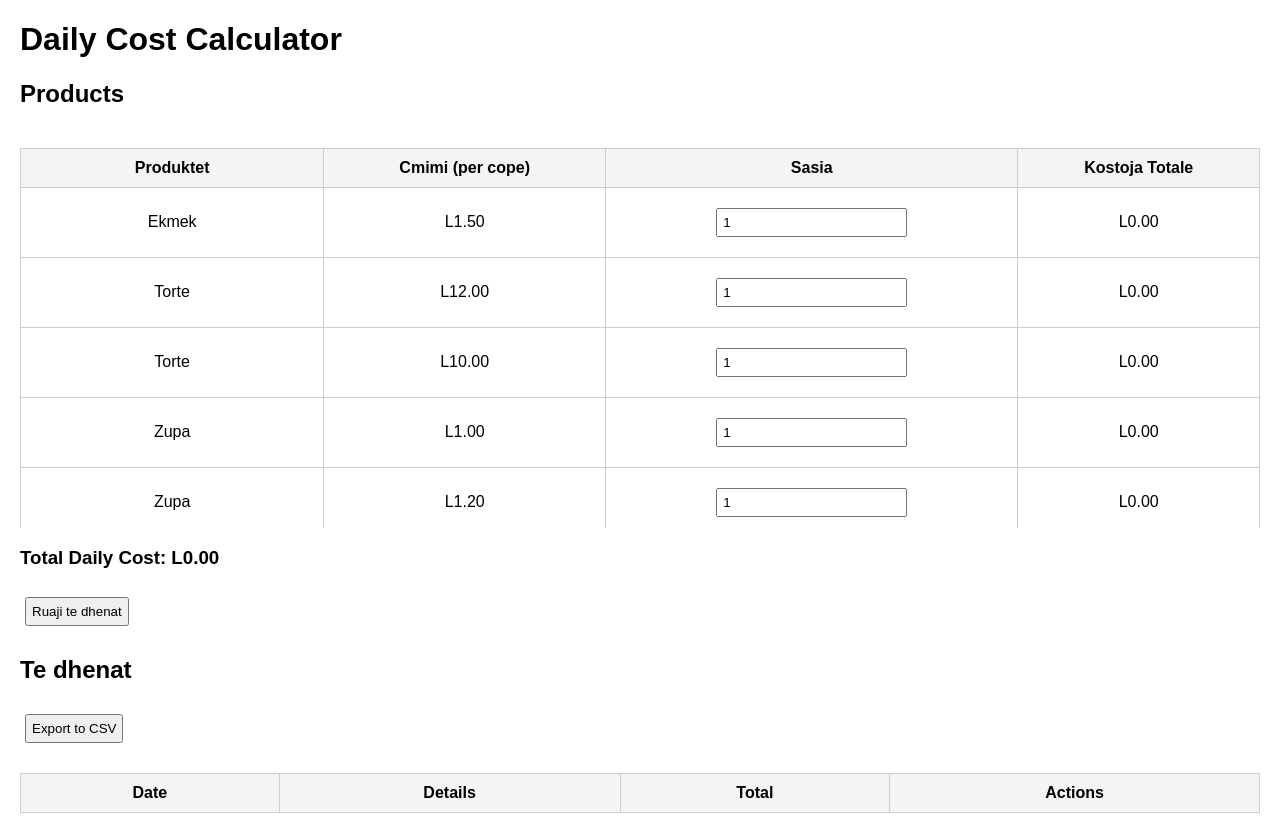
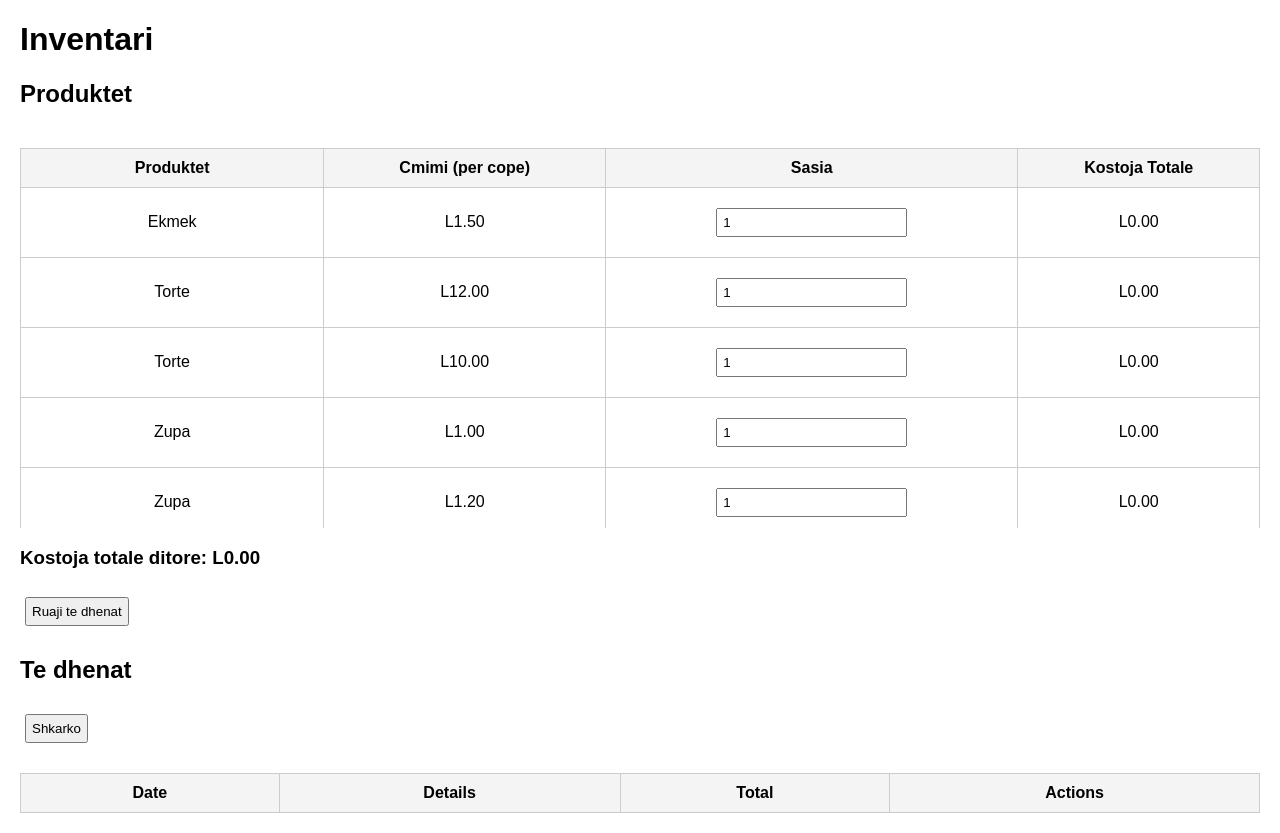
Before and after one commit to kristina-hanxhara9/Inventari, a website: page index.html in a window 1280 px wide. Drawn offline with Linux system fonts and the light colour scheme.

```diff
--- a/index.html
+++ b/index.html
@@ -3,7 +3,7 @@
 <head>
     <meta charset="UTF-8">
     <meta name="viewport" content="width=device-width, initial-scale=1.0">
-    <title>Daily Cost Calculator</title>
+    <title>Inventari</title>
     <style>
         body { font-family: Arial, sans-serif; margin: 20px; }
         input, button { margin: 10px 5px; padding: 5px; }
@@ -40,9 +40,10 @@
     </style>
 </head>
 <body>
-    <h1>Daily Cost Calculator</h1>
+    <h1>Inventari</h1>
 
-    <h2>Products</h2>
+    <h2>Produktet
+    </h2>
     <div class="scrollable">
         <table>
             <thead>
@@ -57,11 +58,11 @@
         </table>
     </div>
 
-    <h3>Total Daily Cost: L<span id="dailyTotal">0.00</span></h3>
+    <h3>Kostoja totale ditore: L<span id="dailyTotal">0.00</span></h3>
     <button onclick="saveRecord()">Ruaji te dhenat</button>
 
     <h2>Te dhenat</h2>
-    <button onclick="exportToCSV()">Export to CSV</button>
+    <button onclick="exportToCSV()">Shkarko</button>
     <div class="scrollable">
         <table>
             <thead>
@@ -78,7 +79,7 @@
 
     <!-- Edit Modal -->
     <div id="editModal" class="modal">
-        <h3>Edit Record</h3>
+        <h3>Rregullo</h3>
         <div class="scrollable">
             <table>
                 <thead>
```
Also changed, not shown: 2 other files.
